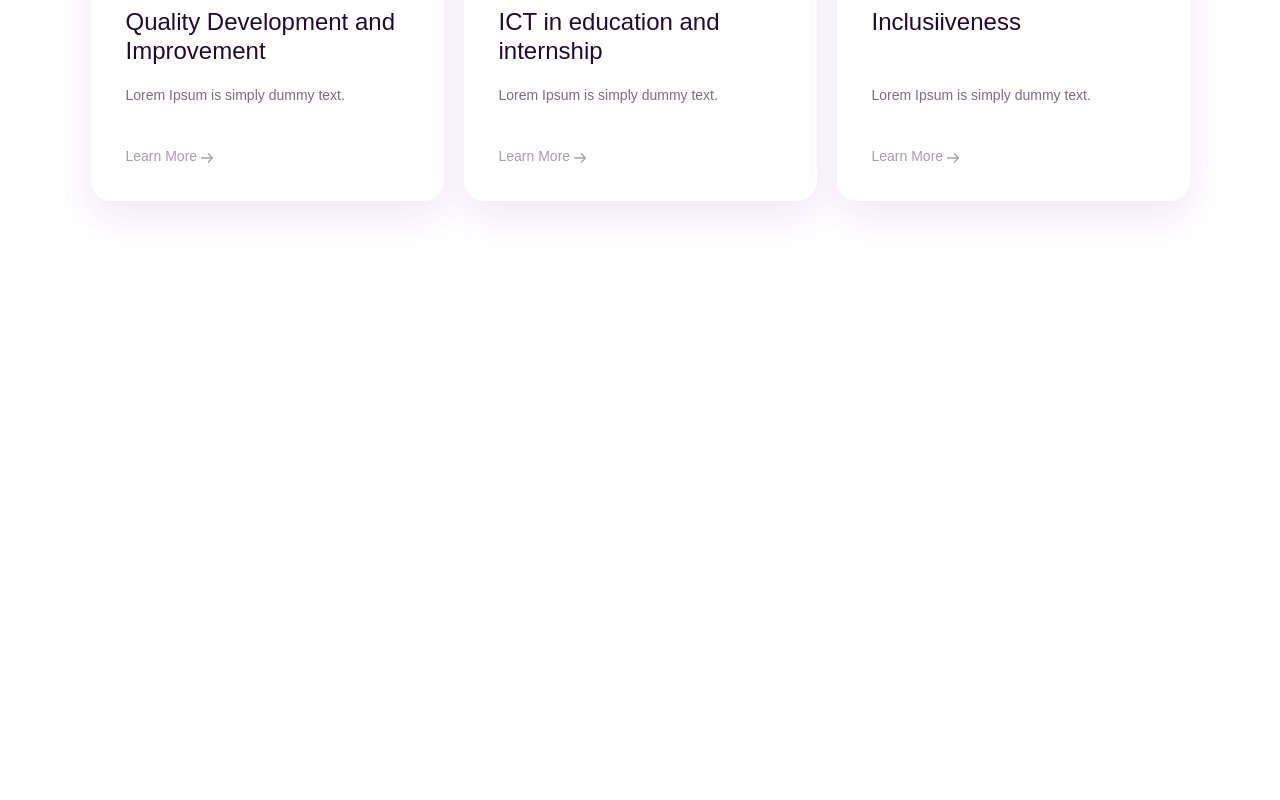
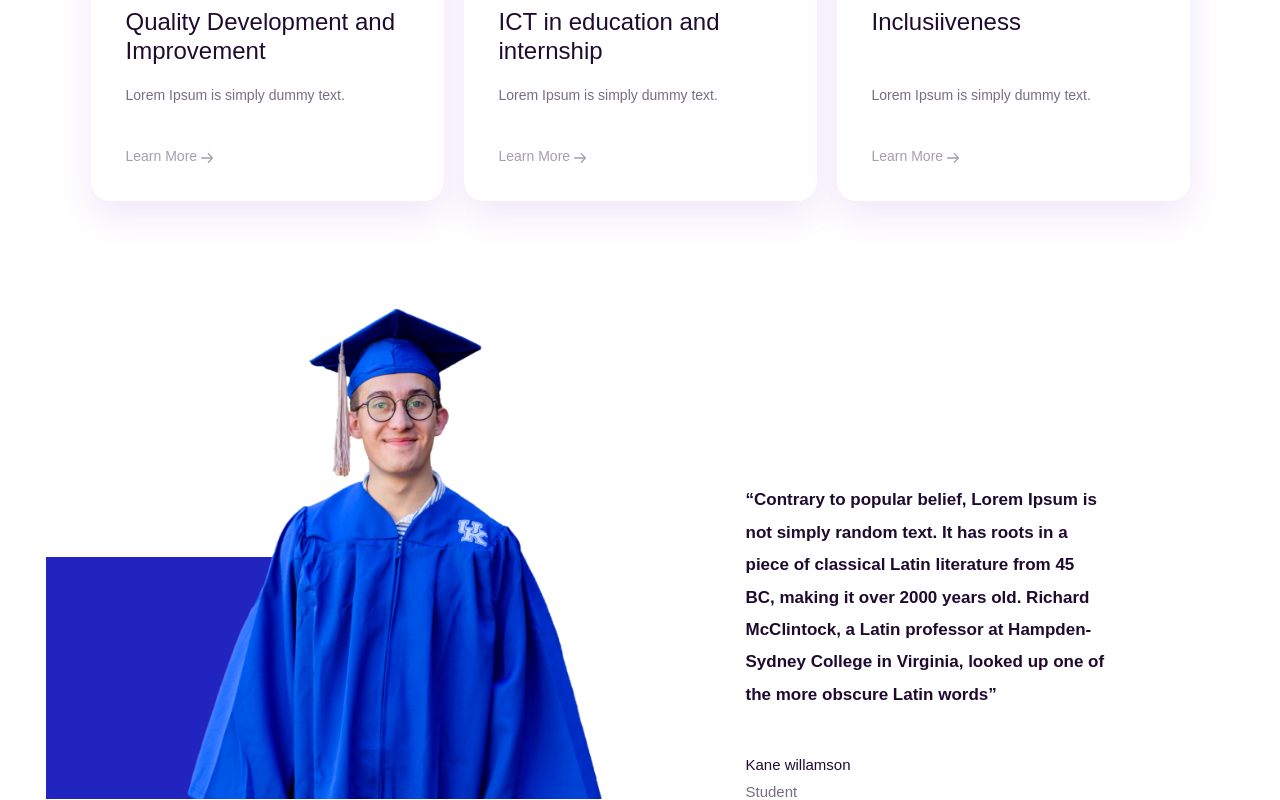
Before and after one commit to ideasaveleva/6.learning-platform, a plain HTML site: page index.html in a window 1280 px wide. Shown: the part 3364-4164 px from the top of the page. Before the commit the page ends 3659 px from the top, so only its background shows below. Drawn offline with Linux system fonts and the light colour scheme; a web font is replaced by a local one.

Commit message:
quote block is ready and adapted

```diff
--- a/index.html
+++ b/index.html
@@ -235,6 +235,25 @@
 			</div>
 		</div>
 	</div>
+	<div class="container quote-block">
+		<div class="row align-items-end justify-content-evenly">
+			<div class="col-lg-5 quote-bg-position">
+				<img src="img/Mask Group2.png" alt="foto student" class="quote-image">
+				<img src="img/Rectangle.png" alt="image rectangle" class="quote-bg">
+			</div>
+			<div class="col-lg-4">
+				<blockquote>
+					“Contrary to popular belief, Lorem Ipsum is not simply random text. It has roots in a piece of
+					classical Latin
+					literature from 45 BC, making it over 2000 years old. Richard McClintock, a Latin professor at
+					Hampden-Sydney College in
+					Virginia, looked up one of the more obscure Latin words”
+				</blockquote>
+				<span class="quote-name">Kane willamson</span>
+				<span class="quote-rank">Student</span>
+			</div>
+		</div>
+	</div>
 </body>
 
 </html>
--- a/scss/style.scss
+++ b/scss/style.scss
@@ -240,3 +240,44 @@ main {
 		width: 100%;
 	}
 }
+.quote-block {
+	blockquote {
+		padding-top: 30px;
+		font-family: $serif;
+		font-weight: 900;
+		font-size: 17px;
+		line-height: 191%;
+		color: $color;
+	}
+	.quote-name {
+		display: block;
+		color: $color;
+		font-family: $serif;
+		font-size: 15px;
+		line-height: 18px;
+		margin-top: 45px;
+		margin-bottom: 10px;
+	}
+	.quote-rank {
+		display: block;
+		font-family: $serif;
+		color: $color-text;
+		font-size: 15px;
+	}
+	.quote-bg-position {
+		position: relative;
+		z-index: 0;
+	}
+	.quote-bg {
+		position: absolute;
+		z-index: 1;
+		right: 25%;
+		bottom: 0;
+		width: 100%;
+	}
+	.quote-image {
+		width: 100%;
+		position: relative;
+		z-index: 2;
+	}
+}
```
Also changed, not shown: css/style.css.
